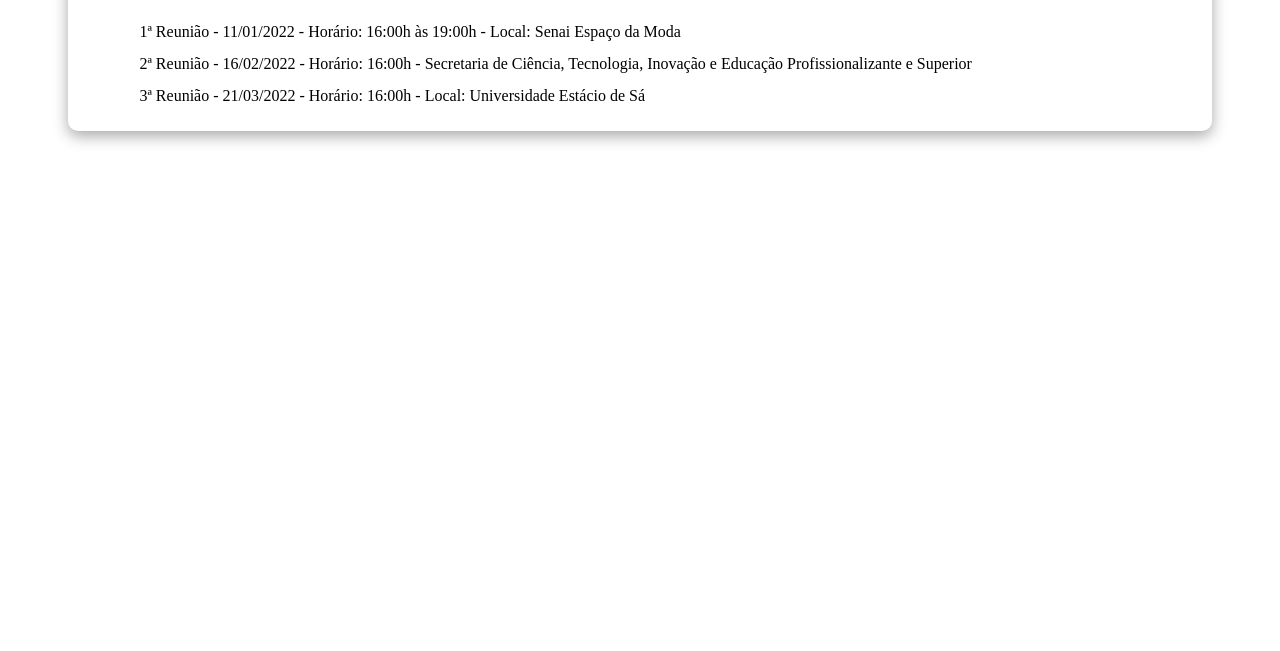
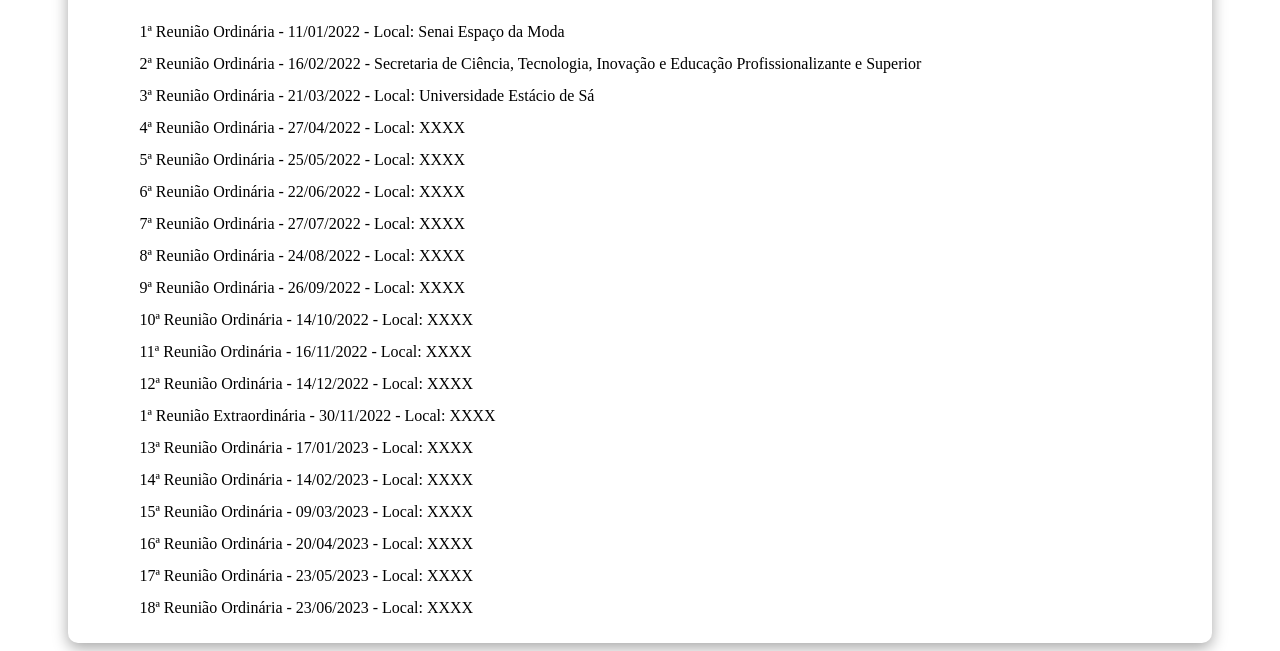
Before and after one commit to loyolabechara/cmcti, a plain HTML site: page reunioes.html in a window 1280 px wide. Shown: the part 221-872 px from the top of the page. Before the commit the page ends 800 px from the top, so only its background shows below. Drawn offline with Linux system fonts and the light colour scheme.

Commit message:
Update reunioes.html

```diff
--- a/reunioes.html
+++ b/reunioes.html
@@ -45,9 +45,25 @@
 	        <div class="quadro">
             <h2>Reuniões:</h2>
             <div class="reunioes">
-                <p>1ª Reunião - 11/01/2022 - Horário: 16:00h às 19:00h - Local: Senai Espaço da Moda</p>
-                <p>2ª Reunião - 16/02/2022 - Horário: 16:00h - Secretaria de Ciência, Tecnologia, Inovação e Educação Profissionalizante e Superior</p>
-                <p>3ª Reunião - 21/03/2022 - Horário: 16:00h - Local: Universidade Estácio de Sá</p>
+                <p>1ª Reunião Ordinária - 11/01/2022 - Local: Senai Espaço da Moda</p>
+                <p>2ª Reunião Ordinária - 16/02/2022 - Secretaria de Ciência, Tecnologia, Inovação e Educação Profissionalizante e Superior</p>
+                <p>3ª Reunião Ordinária - 21/03/2022 - Local: Universidade Estácio de Sá</p>
+                <p>4ª Reunião Ordinária - 27/04/2022 - Local: XXXX</p>
+                <p>5ª Reunião Ordinária - 25/05/2022 - Local: XXXX</p>
+                <p>6ª Reunião Ordinária - 22/06/2022 - Local: XXXX</p>
+                <p>7ª Reunião Ordinária - 27/07/2022 - Local: XXXX</p>
+                <p>8ª Reunião Ordinária - 24/08/2022 - Local: XXXX</p>
+                <p>9ª Reunião Ordinária - 26/09/2022 - Local: XXXX</p>
+                <p>10ª Reunião Ordinária - 14/10/2022 - Local: XXXX</p>
+                <p>11ª Reunião Ordinária - 16/11/2022 - Local: XXXX</p>
+                <p>12ª Reunião Ordinária - 14/12/2022 - Local: XXXX</p>
+                <p>1ª Reunião Extraordinária - 30/11/2022 - Local: XXXX</p>
+                <p>13ª Reunião Ordinária - 17/01/2023 - Local: XXXX</p>
+                <p>14ª Reunião Ordinária - 14/02/2023 - Local: XXXX</p>
+                <p>15ª Reunião Ordinária - 09/03/2023 - Local: XXXX</p>
+                <p>16ª Reunião Ordinária - 20/04/2023 - Local: XXXX</p>
+                <p>17ª Reunião Ordinária - 23/05/2023 - Local: XXXX</p>
+                <p>18ª Reunião Ordinária - 23/06/2023 - Local: XXXX</p>
             </div>
             </div>
 	    </main>
```
